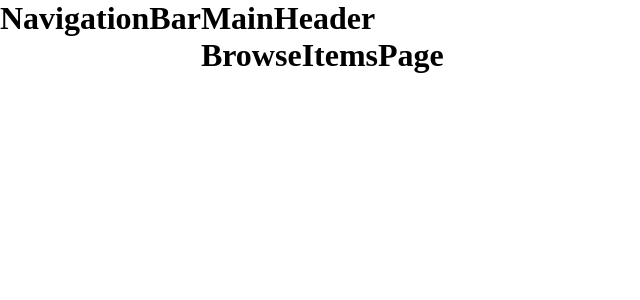
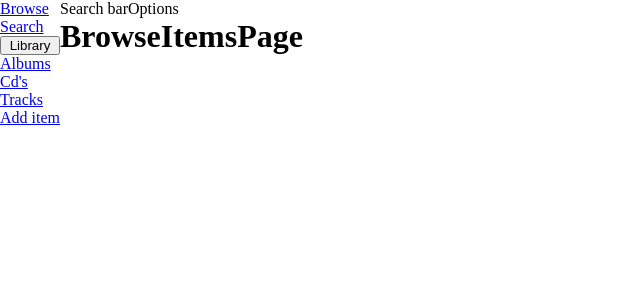
Before and after one commit to RobVerplanke/cd-manager-react, a React (Vite) app: page / in a window 1280 px wide. Shown: the top 300 px of the page, without its empty margins (0-640 px from the left). Built offline with nearby package versions, Linux system fonts and the light colour scheme.

Commit message:
feat: add navigation menu and setup basic layout

```diff
--- a/src/components/MainHeader.tsx
+++ b/src/components/MainHeader.tsx
@@ -1,5 +1,12 @@
+import '../styles/MainHeader.css';
+
 function MainHeader() {
-  return <h1>MainHeader</h1>;
+  return (
+    <header className="header">
+      <div className="header__searchbar">Search bar</div>
+      <div className="header__options">Options</div>
+    </header>
+  );
 }
 
 export default MainHeader;
--- a/src/components/NavigationBar.tsx
+++ b/src/components/NavigationBar.tsx
@@ -1,5 +1,40 @@
+import { Link } from 'react-router-dom';
+import '../styles/NavigationBar.css';
+
 function NavigationBar() {
-  return <h1>NavigationBar</h1>;
+  return (
+    <nav className="nav">
+      <div className="nav__buttons">
+        <Link to="/" aria-label="Go to Browse page">
+          Browse
+        </Link>
+        <Link to="/search" aria-label="Go to Search page">
+          Search
+        </Link>
+        <button aria-label="Open library sub-menu">Library</button>
+        <ul className="nav__buttons__list hidden">
+          <li>
+            <Link to="/library/albums" aria-label="Open album library">
+              Albums
+            </Link>
+          </li>
+          <li>
+            <Link to="/library/cds" aria-label="Open cd library">
+              Cd's
+            </Link>
+          </li>
+          <li>
+            <Link to="/library/tracks" aria-label="Open track library">
+              Tracks
+            </Link>
+          </li>
+        </ul>
+        <Link to="add" aria-label="Go to Add page">
+          Add item
+        </Link>
+      </div>
+    </nav>
+  );
 }
 
 export default NavigationBar;
--- a/src/routes.tsx
+++ b/src/routes.tsx
@@ -35,15 +35,15 @@ const router = createBrowserRouter([
         element: <AddItemPage />,
       },
       {
-        path: 'albums',
+        path: 'library/albums',
         element: <AllAlbumsPage />,
       },
       {
-        path: 'cds',
+        path: 'library/cds',
         element: <AllCdsPage />,
       },
       {
-        path: 'tracks',
+        path: 'library/tracks',
         element: <AllTracksPage />,
       },
       {
--- /dev/null
+++ b/src/styles/MainHeader.css
@@ -0,0 +1,4 @@
+.header {
+  display: flex;
+  flex-direction: row;
+}
--- /dev/null
+++ b/src/styles/NavigationBar.css
@@ -0,0 +1,4 @@
+.nav__buttons {
+  display: flex;
+  flex-direction: column;
+}
```
